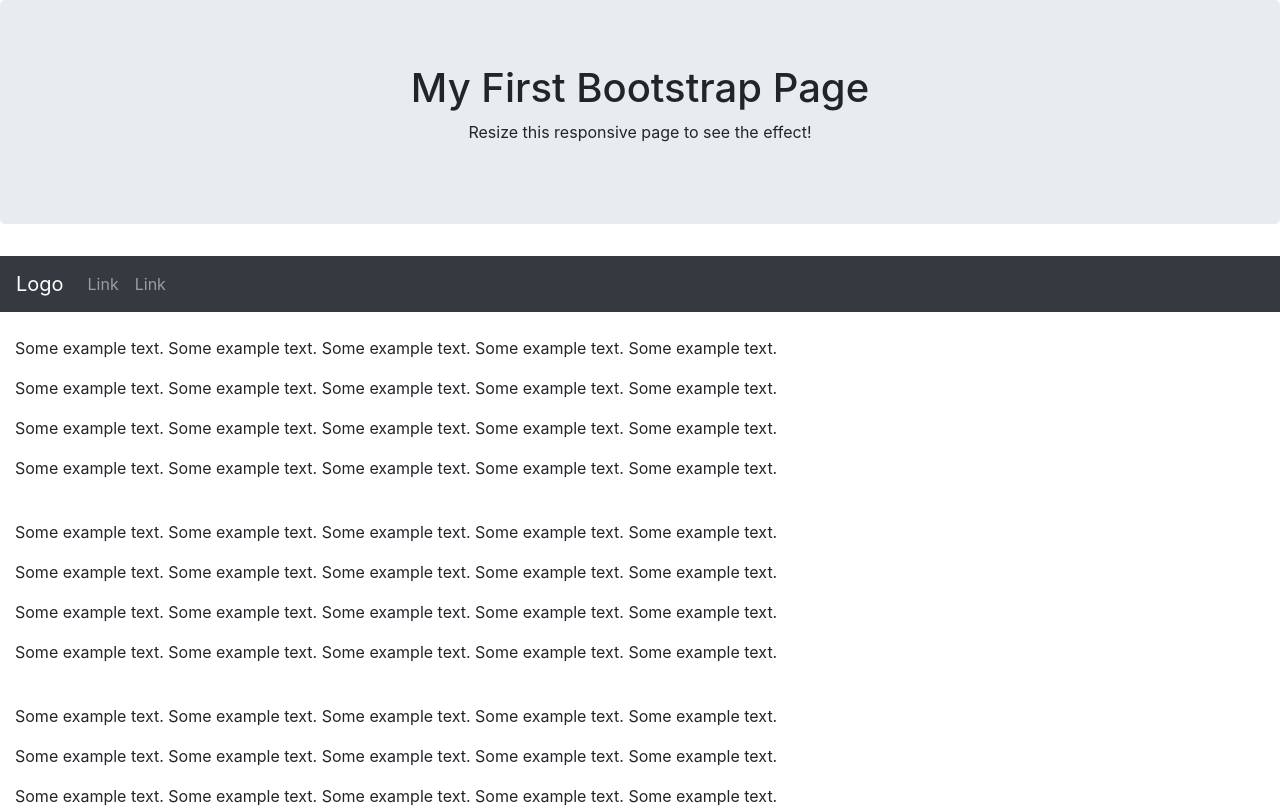
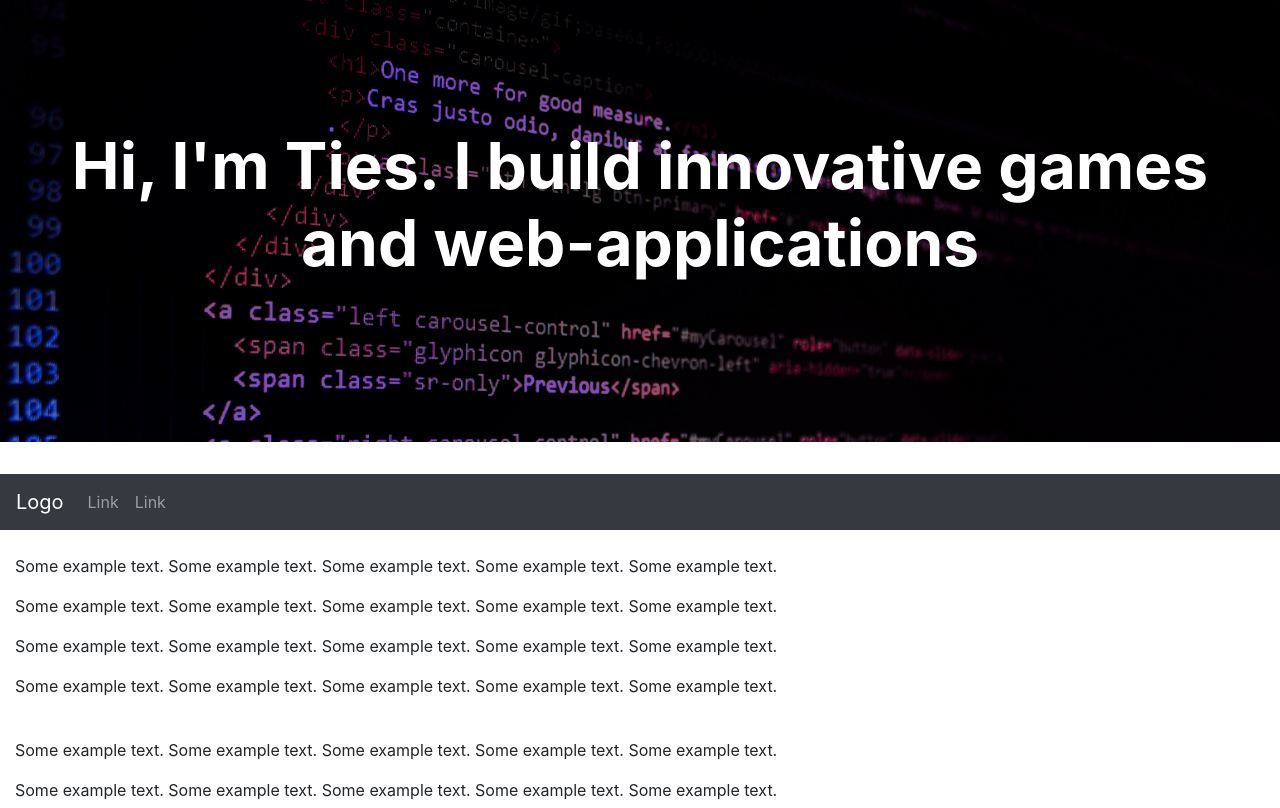
Before and after one commit to TiesNaber/portfolio-website, an Angular app: page / in a window 1280 px wide. Shown: the top 808 px of the page. Built offline with nearby package versions, Linux system fonts and the light colour scheme.

Commit message:
Added image and text to the jumbotron

```diff
--- a/src/app/app.component.html
+++ b/src/app/app.component.html
@@ -1,6 +1,9 @@
-<div class="jumbotron text-center">
-  <h1>My First Bootstrap Page</h1>
-  <p>Resize this responsive page to see the effect!</p>
+<div class="jumbotron jumbotron-fluid" style="background-image: url(../assets/images/Welcomepage\ stock\ image.jpg); background-size: cover;">
+  <div class="text-white text-center py-5 px-4">
+    <div>
+      <h2 class="card-title pt-3 mb-5 font-bold" style="font-size:64px;"><strong>Hi, I'm Ties. I build innovative games and web-applications</strong></h2>
+    </div>
+  </div>
 </div>
 
 <nav class="navbar navbar-expand-sm bg-dark navbar-dark sticky-top">
```
